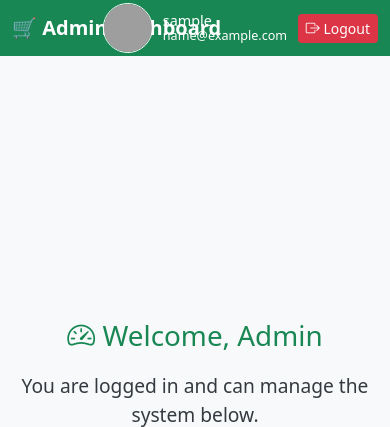
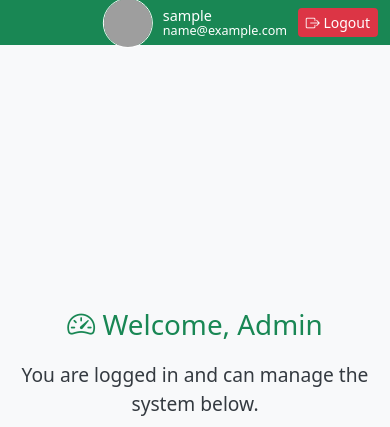
Before and after one commit to sejjtechnologies/online-shopping-system, a Flask app: page /admin-dashboard in a window 390 px wide. Shown: the top 427 px of the page. Run offline with Flask 3, Linux system fonts and the light colour scheme; the visitor is signed in with stand-in values (Sample User, id 1); some libraries are stand-ins or nearby versions; grey boxes are pictures that could not be loaded.

Commit message:
Refactor admin_dashboard layout for mobile scroll and fixed navbar

```diff
--- a/templates/admin_dashboard.html
+++ b/templates/admin_dashboard.html
@@ -151,7 +151,7 @@
     <!-- Fixed Top Navbar -->
     <nav class="navbar navbar-expand-lg navbar-admin fixed-top">
         <div class="container-fluid position-relative">
-            <a class="navbar-brand" href="{{ url_for('home') }}">🛒 Admin Dashboard</a>
+            <a class="navbar-brand" href="{{ url_for('home') }}"></a>
             <span class="admin-info-center">
                 {% if admin.profile_image %}
                     <img src="{{ url_for('static', filename='admin/' ~ admin.profile_image) }}" alt="Profile">
```
